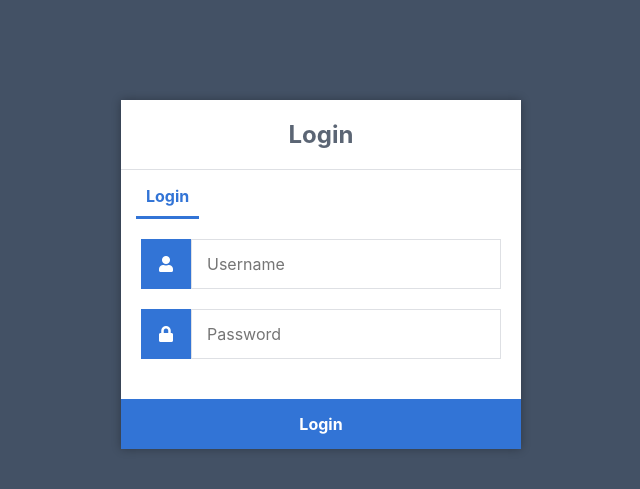
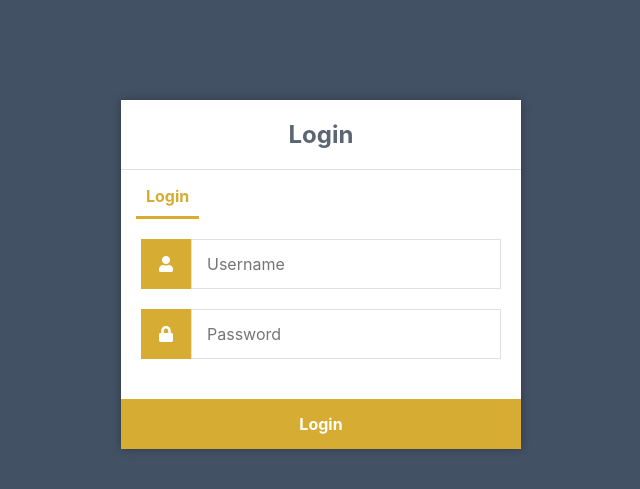
Before and after one commit to FASTeam-Aston/fil-rouge-aston, a Flask app: page / in a window 1280 px wide. Shown: the top 489 px of the page, without its empty margins (319-959 px from the left). Run offline with Flask 2, Linux system fonts and the light colour scheme; some libraries are stand-ins or nearby versions.

Commit message:
Modif color

```diff
--- a/Dev/static/style.css
+++ b/Dev/static/style.css
@@ -37,8 +37,8 @@ body {
   	color: #9da3ac;
 }
 .login .links a.active, .register .links a.active {
-  	border-bottom: 3px solid #3274d6;
-  	color: #3274d6;
+  	border-bottom: 3px solid #d6ad32;
+  	color: #d6ad32;
 }
 .login form, .register form {
   	display: flex;
@@ -52,7 +52,7 @@ body {
   	align-items: center;
   	width: 50px;
   	height: 50px;
-  	background-color: #3274d6;
+  	background-color: #d6ad32;
   	color: #ffffff;
 }
 .login form input[type="password"], .login form input[type="text"], .login form input[type="email"], .register form input[type="password"], .register form input[type="text"], .register form input[type="email"] {
@@ -66,7 +66,7 @@ body {
   	width: 100%;
   	padding: 15px;
   	margin-top: 20px;
-  	background-color: #3274d6;
+  	background-color: #d6ad32;
   	border: 0;
   	cursor: pointer;
   	font-weight: bold;
```
